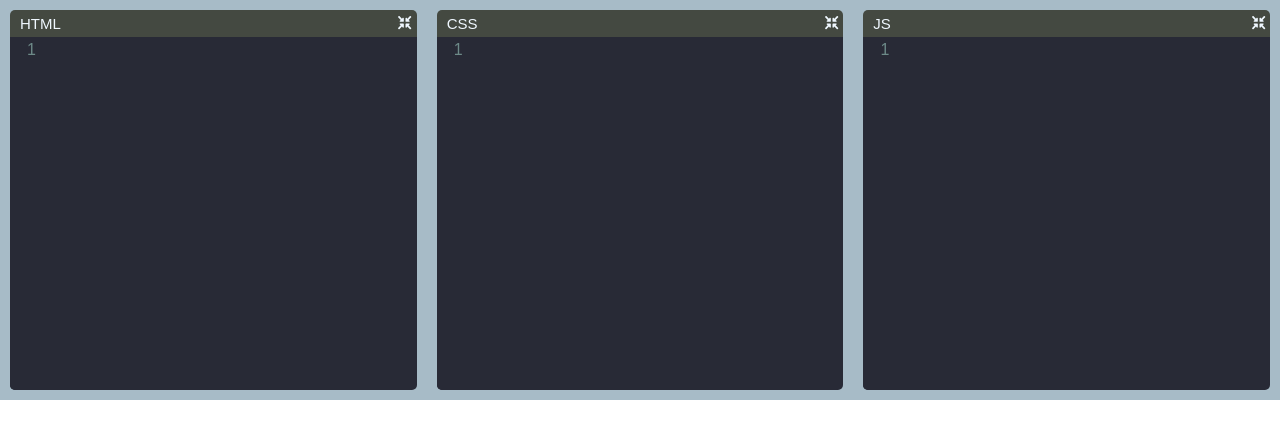
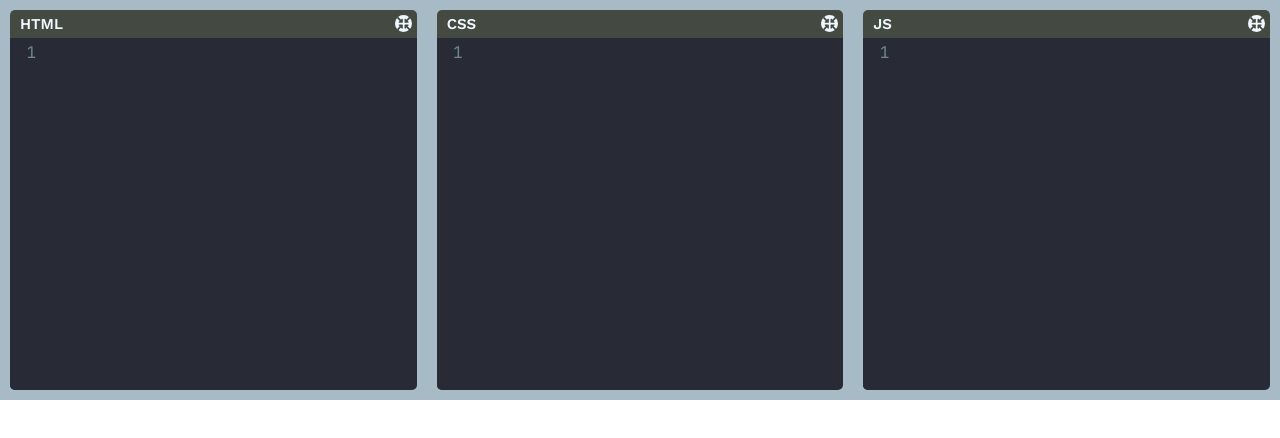
Before and after one commit to Arthita/Code-Editor, a React (Create React App) app: page / in a window 1280 px wide. Shown: the top 438 px of the page. Built offline with nearby package versions, Linux system fonts and the light colour scheme.

Commit message:
Update index.css

```diff
--- a/src/index.css
+++ b/src/index.css
@@ -2,7 +2,7 @@
   margin: 0;
   padding: 0;
   box-sizing: border-box;
-  font-family: 'Cascadia Code', sans-serif;
+  font-family: 'JetBrains Mono', monospace;
 }
 .top-pane{
   background-color:#A7BBC7;
@@ -24,7 +24,7 @@
   justify-content: space-between;
   background-color: #444941;
   color: aliceblue;
-  font-family: 'Rubik', sans-serif;
+  font-family: 'Work Sans', sans-serif;
   font-size: 15px;
   padding: 5px 5px 5px 10px;
   border-top-left-radius: 5px;
@@ -47,8 +47,11 @@
   overflow: hidden;
 }
 button{
-  background-color: #444941;
-  color:aliceblue;
+  background-color: aliceblue;
+  color: #444941;
   border:none;
+  height: 17px;
+  width: 17px;
+  border-radius: 50%;
   cursor: pointer;
 }
```
